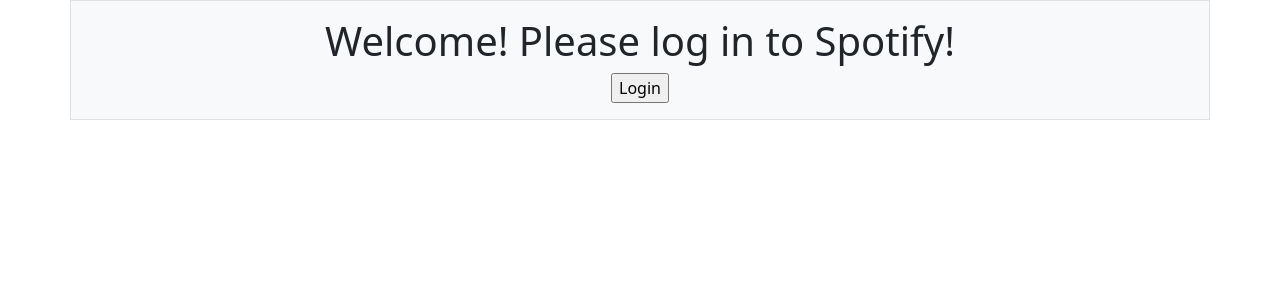
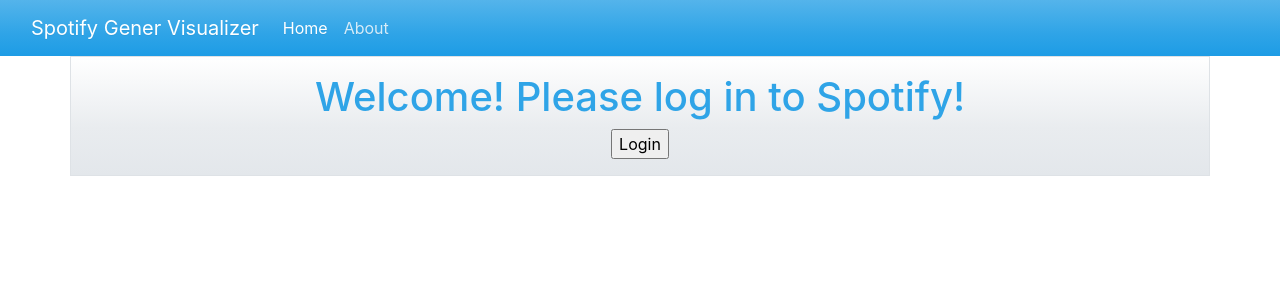
Before and after one commit to cis3296f22/Spotify-Genres-in-Python, a Django app: page / in a window 1280 px wide. Shown: the top 300 px of the page. Run offline with Django 4.2, Linux system fonts and the light colour scheme; some libraries are stand-ins or nearby versions.

Commit message:
update login

```diff
--- a/templates/login.html
+++ b/templates/login.html
@@ -6,8 +6,29 @@
         <meta name="description" content="">
         <meta name="viewport" content="width=device-width, initial-scale=1">
         <link href="https://cdn.jsdelivr.net/npm/bootstrap@5.2.3/dist/css/bootstrap.min.css" rel="stylesheet" integrity="sha384-rbsA2VBKQhggwzxH7pPCaAqO46MgnOM80zW1RWuH61DGLwZJEdK2Kadq2F9CUG65" crossorigin="anonymous">
+        <link rel="stylesheet" href="https://cdn.jsdelivr.net/npm/bootswatch@4.5.2/dist/cerulean/bootstrap.min.css" integrity="sha384-3fdgwJw17Bi87e1QQ4fsLn4rUFqWw//KU0g8TvV6quvahISRewev6/EocKNuJmEw" crossorigin="anonymous">
             </head>
     <body>
+        <nav class="navbar navbar-expand-lg navbar-dark bg-primary">
+            <div class="container-fluid">
+              <a class="navbar-brand" href="#">Spotify Gener Visualizer</a>
+              <button class="navbar-toggler" type="button" data-bs-toggle="collapse" data-bs-target="#navbarColor01" aria-controls="navbarColor01" aria-expanded="false" aria-label="Toggle navigation">
+                <span class="navbar-toggler-icon"></span>
+              </button>
+              <div class="collapse navbar-collapse" id="navbarColor01">
+                <ul class="navbar-nav me-auto">
+                  <li class="nav-item">
+                    <a class="nav-link active" href="#">Home
+                      <span class="visually-hidden">(current)</span>
+                    </a>
+                  </li>
+                  <li class="nav-item">
+                    <a class="nav-link" href="#">About</a>
+                  </li>
+                </ul>
+              </div>
+            </div>
+          </nav>
         <div class="container">
             <div class="row">
                 <div class="col p-3 border bg-light text-center">
```
